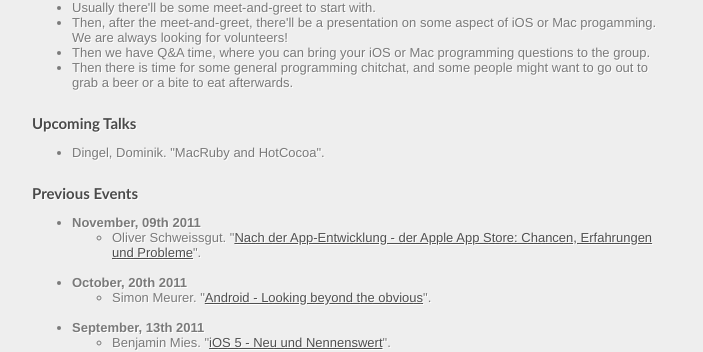
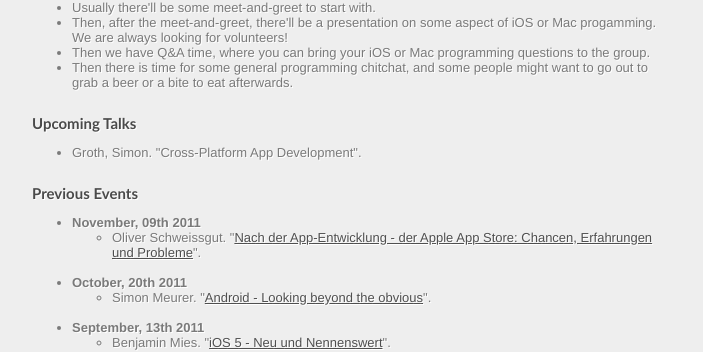
Before and after one commit to bmeurer/cocoaheads.informatik.uni-siegen.de, a Jekyll site: the page built from index.html, in a window 1280 px wide and 900 px high, scrolled down 882 px. Shown: the part 115-467 px from the top of the window, without its empty margins (118-821 px from the left). Built offline with Jekyll 4.4.1, drawn with Linux system fonts in a browser that asks for light colours; nearby versions of some CDN libraries; Markdown is read by kramdown in place of the engine named in the settings.

Commit message:
Add Simon Groth.

```diff
--- a/index.html
+++ b/index.html
@@ -96,8 +96,8 @@
 <p>
   <ul>
     <li>
-      Dingel, Dominik.
-      &quot;MacRuby and HotCocoa&quot;.
+      Groth, Simon.
+      &quot;Cross-Platform App Development&quot;.
     </li>
   </ul>
 </p>
```
